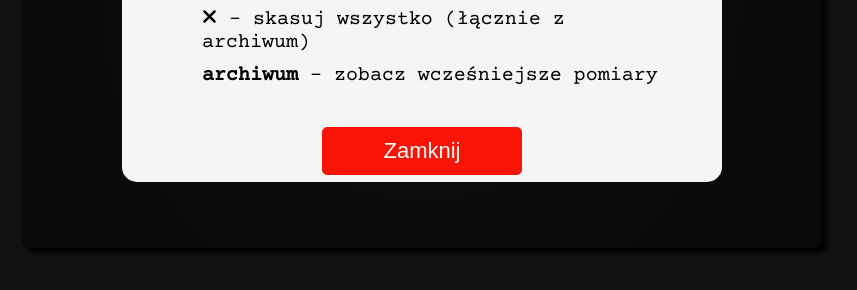
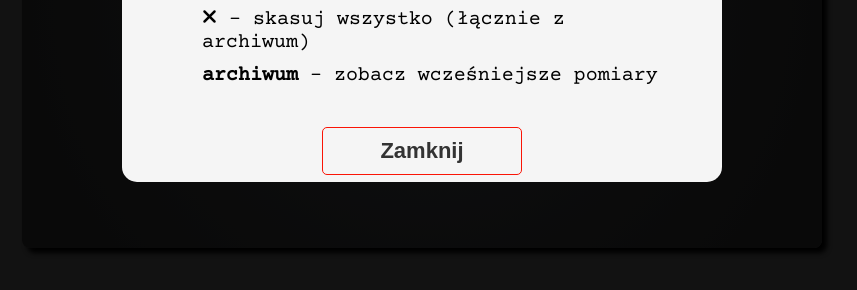
Before and after one commit to Try7hon/Stopwatch, a plain HTML site: page index.html in a window 1280 px wide. Both pictures are taken after a click on the icon 998 px from the left and 192 px from the top of the page. Shown: the part 398-688 px from the top of the page, without its empty margins (218-1075 px from the left). Drawn offline with nearby package versions, Linux system fonts and the light colour scheme.

Commit message:
colour update

```diff
--- a/style.css
+++ b/style.css
@@ -150,10 +150,12 @@ button:focus {
 	display: block;
 	margin: 40px auto 0;
 	width: 200px;
-	background-color: var(--first-color);
+	background-color: transparent;
+	color: #333;
+	font-weight: bold;
 }
 .modal .close:hover {
-	background-color: rgb(226, 36, 26);
+	background-color: var(--first-color);
 }
 
 .modal-animation {
```
